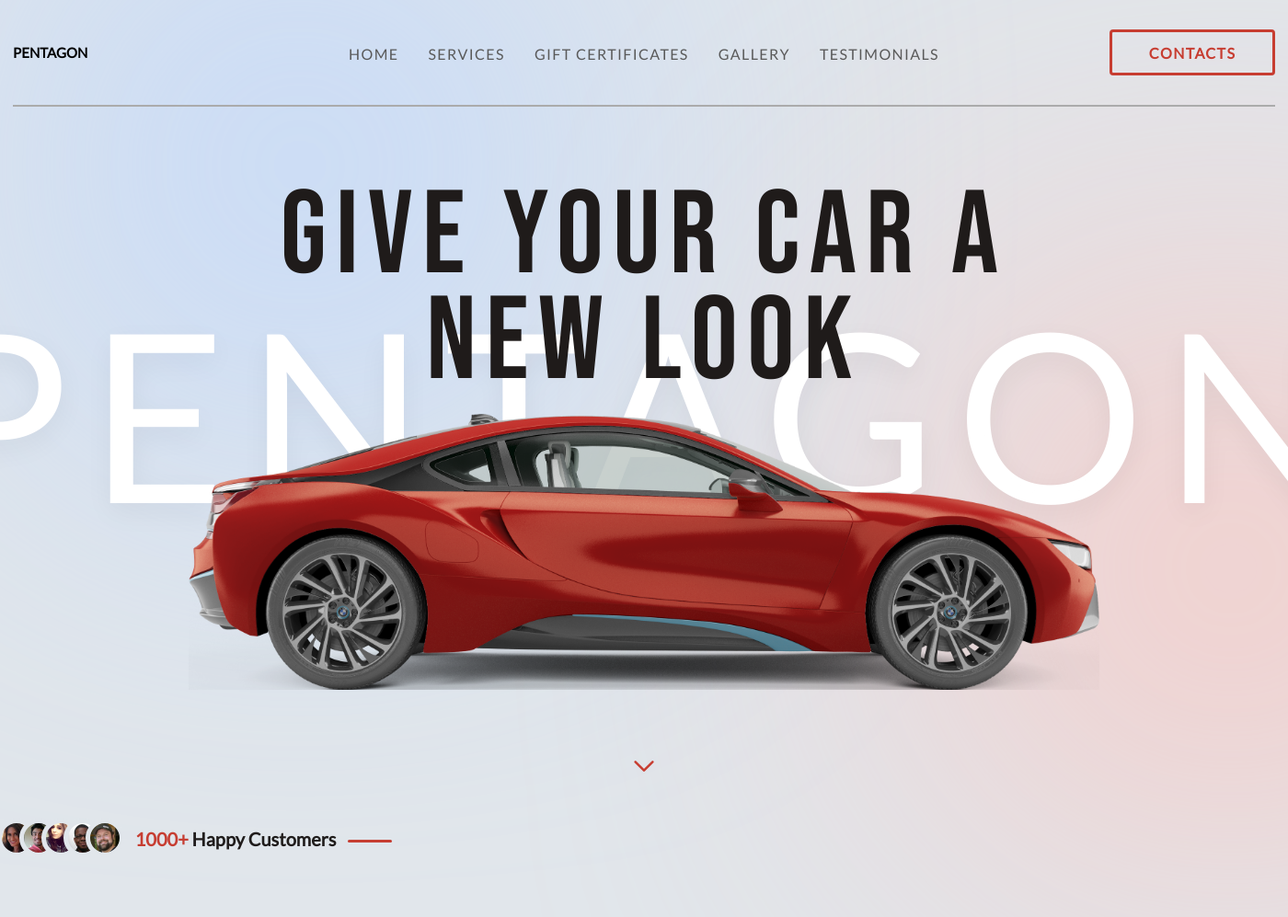
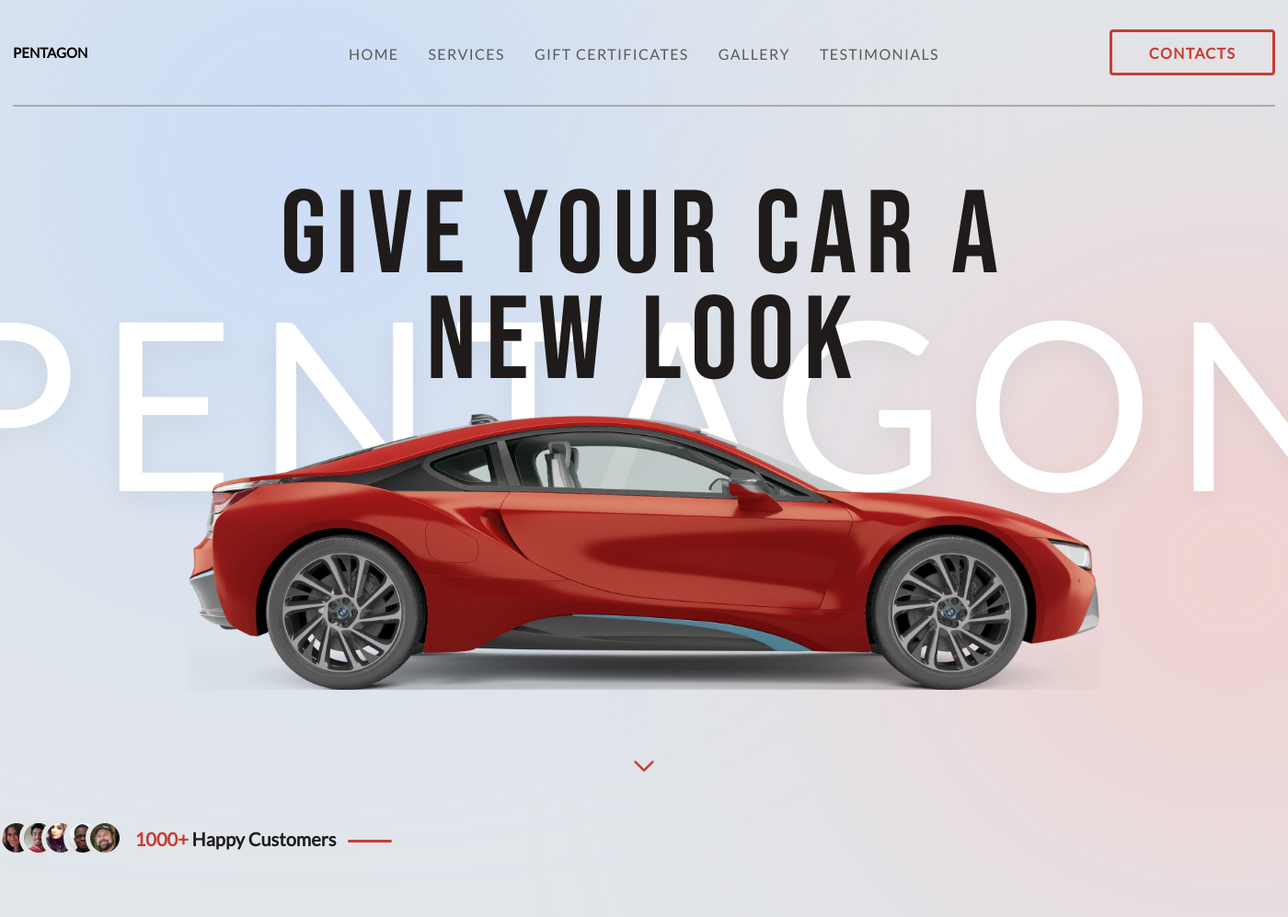
Before and after one commit to Sohail0707/pentagon_detailing, a PHP site: page / in a window 1400 px wide; the page is wider, and only the part inside the window is pictured. Shown: the top 997 px of that part at 92% size. Run offline with PHP 8.4, Linux system fonts and the light colour scheme.

Commit message:
hero highlight txt bug fixed

```diff
--- a/css/style.css
+++ b/css/style.css
@@ -24,9 +24,10 @@ header .highlight_txt {
   position: absolute;
   top: 50%;
   left: 50%;
-  transform: translate(-50%, -70%);
+  transform: translate(calc(-50% + 1rem), -75%);
   line-height: 1;
   color: #fff;
+  text-align: center;
   text-transform: uppercase;
   font-size: 25.6rem;
   letter-spacing: 2.176rem;
```
